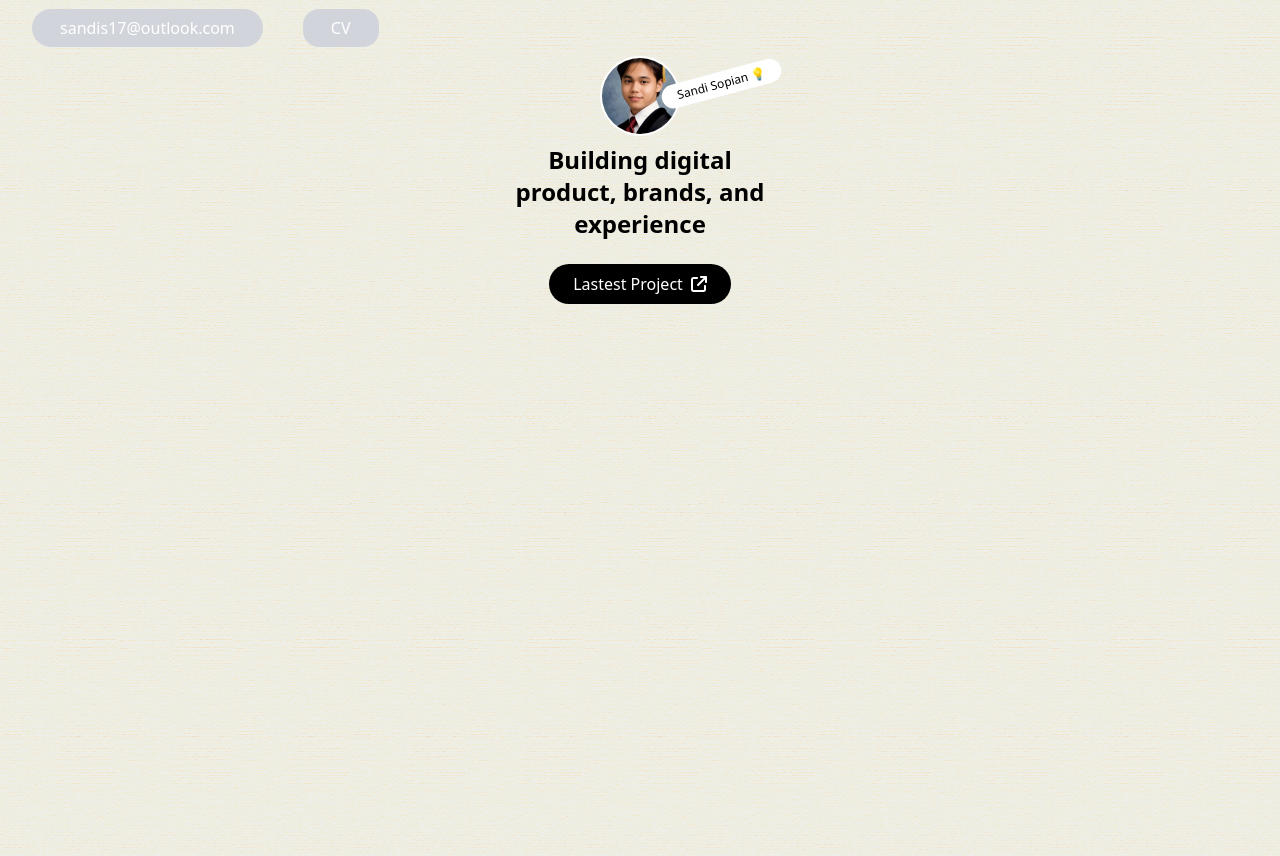
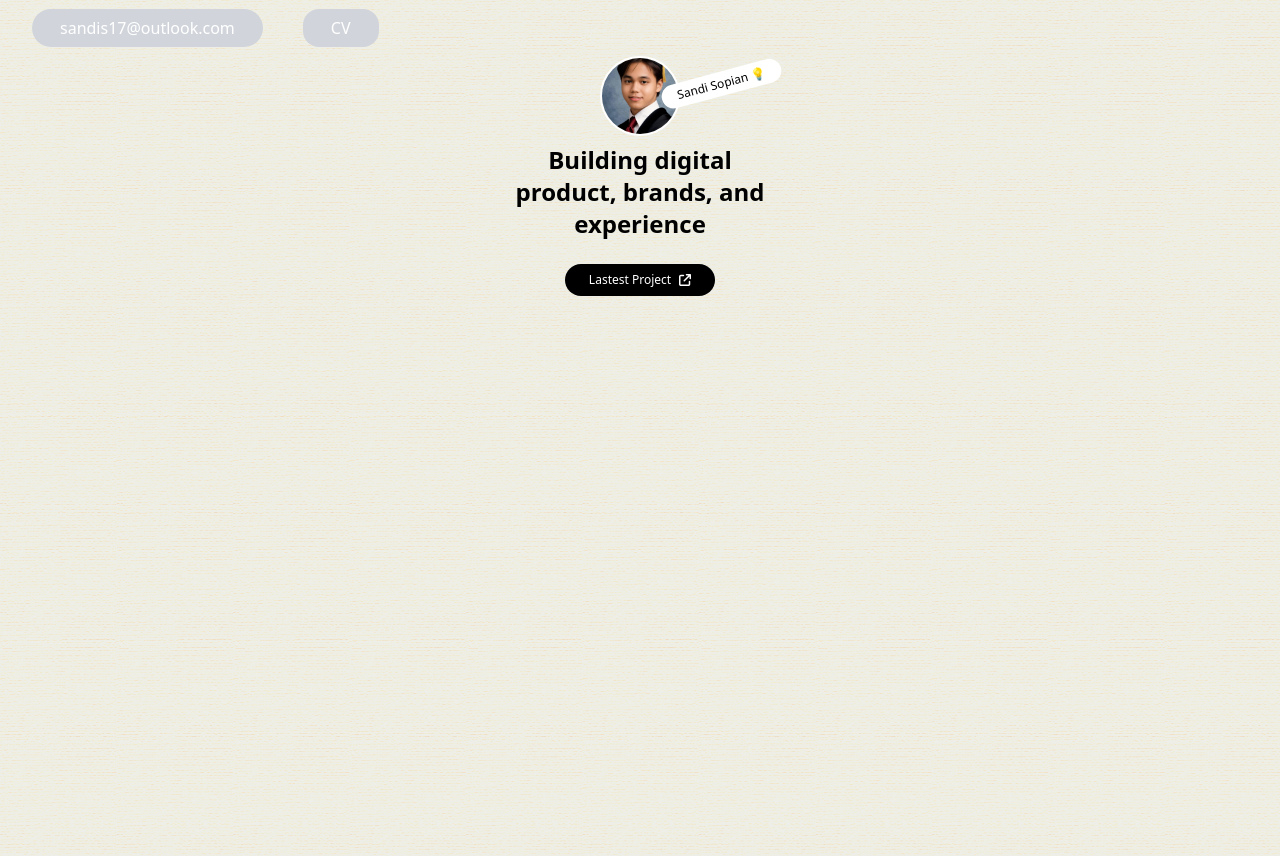
Before and after one commit to SandiSopian/simple-portfolio-v.1, a React (Vite) app in the folder simple-portfolio-v1/: page / in a window 1280 px wide. Built offline with nearby package versions, Linux system fonts and the light colour scheme.

Commit message:
hero update

```diff
--- a/simple-portfolio-v1/src/components/Hero/Hero.jsx
+++ b/simple-portfolio-v1/src/components/Hero/Hero.jsx
@@ -26,7 +26,7 @@ const Hero = () => {
       </div>
 
       {/* Lastest Project Button */}
-      <div className="flex flex-col items-center mt-6">
+      <div className="flex flex-col items-center mt-6 text-xs">
         <a href={lastestShots} className="py-2 px-6 bg-black text-white rounded-full">
           Lastest Project
           <span className="ml-2">
```
